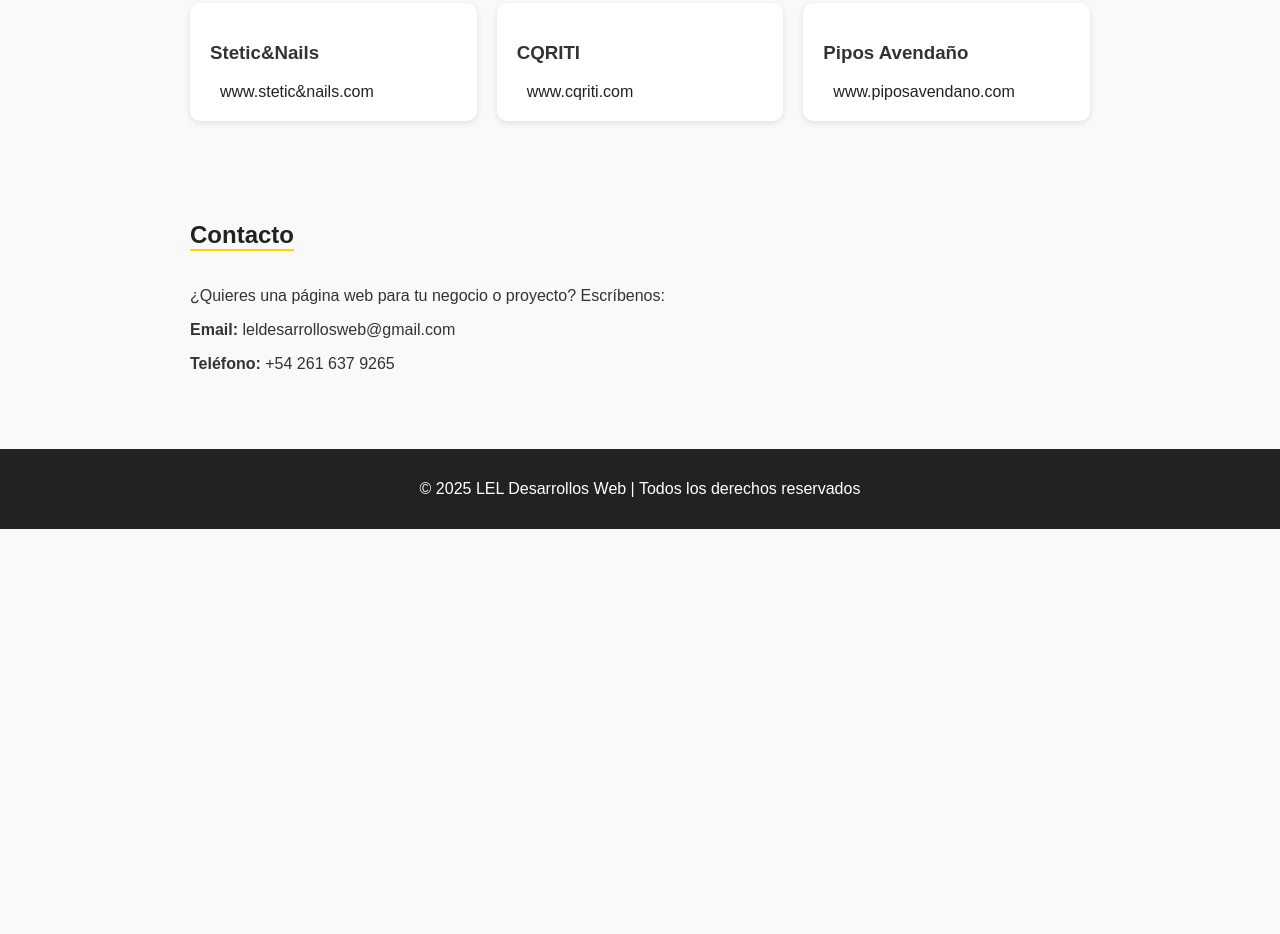
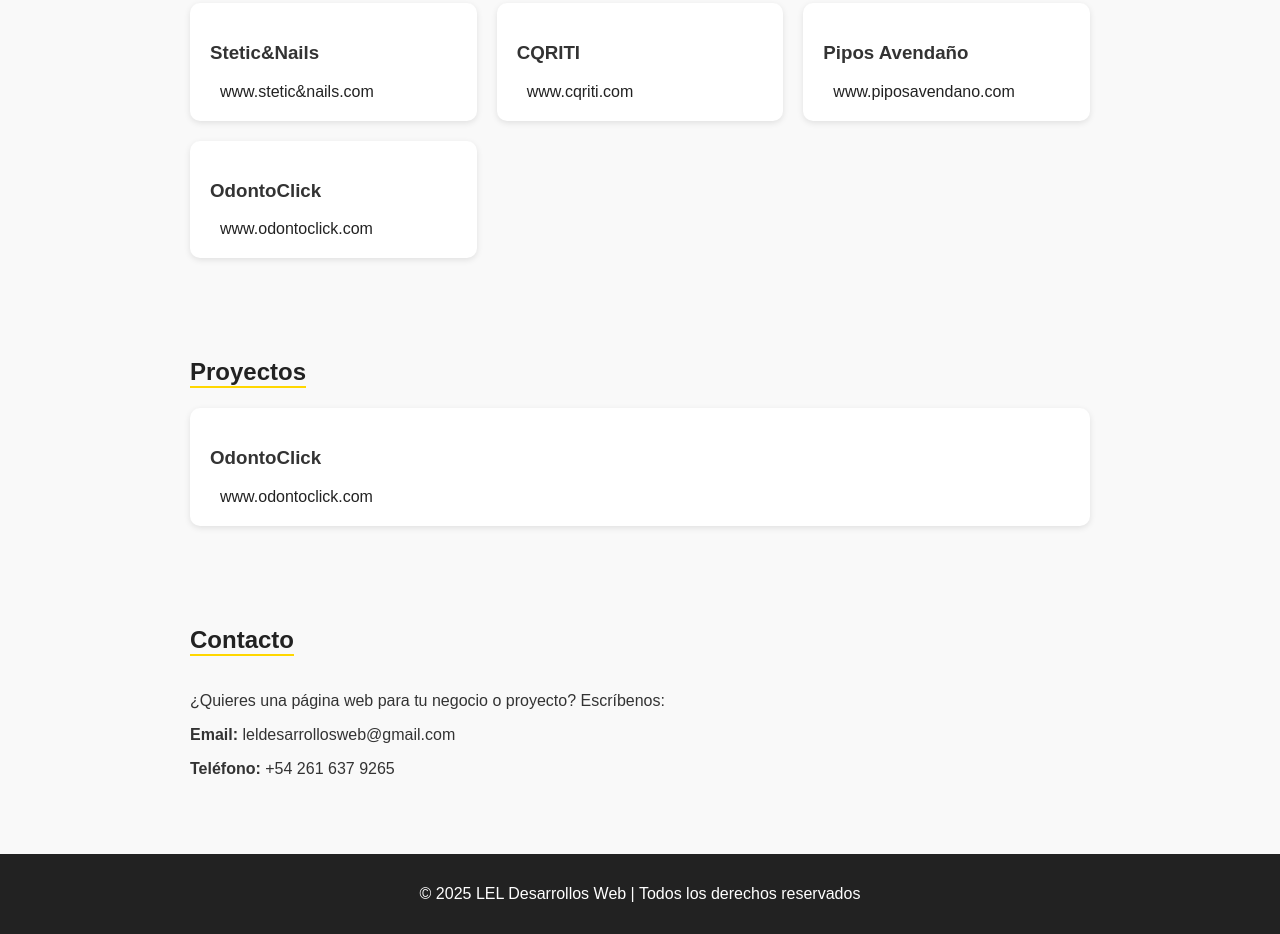
Before and after one commit to LucasLuna235/LEL-Desarrollos-Web, a plain HTML site: page index.html in a window 1280 px wide. Shown: the part 1359-2293 px from the top of the page. Before the commit the page ends 1888 px from the top, so only its background shows below. Drawn offline with Linux system fonts and the light colour scheme.

Commit message:
Actualizando Portfolio y indexando Pagina

```diff
--- a/index.html
+++ b/index.html
@@ -83,8 +83,22 @@
         <h3>Pipos Avendaño</h3>
         <a href="https://leldesarrollosweb.github.io/pipos_avenda-o/">www.piposavendano.com</a>
       </div>
+      <div class="card">
+        <h3>OdontoClick</h3>
+        <a href="https://leldesarrollosweb.github.io/OdontoClick/">www.odontoclick.com</a>
+      </div>
     </div>
   </section>
+
+  <section id="proyectos">
+    <h2>Proyectos</h2>
+      <div class="card">
+        <h3>OdontoClick</h3>
+        <a href="https://leldesarrollosweb.github.io/OdontoClick/">www.odontoclick.com</a>
+      </div>
+    </div>
+  </section>
+
 
   <section id="contacto">
     <h2>Contacto</h2>
```
Also changed, not shown: googlee43fc2277953c954.html (added, +1 -0 lines).
